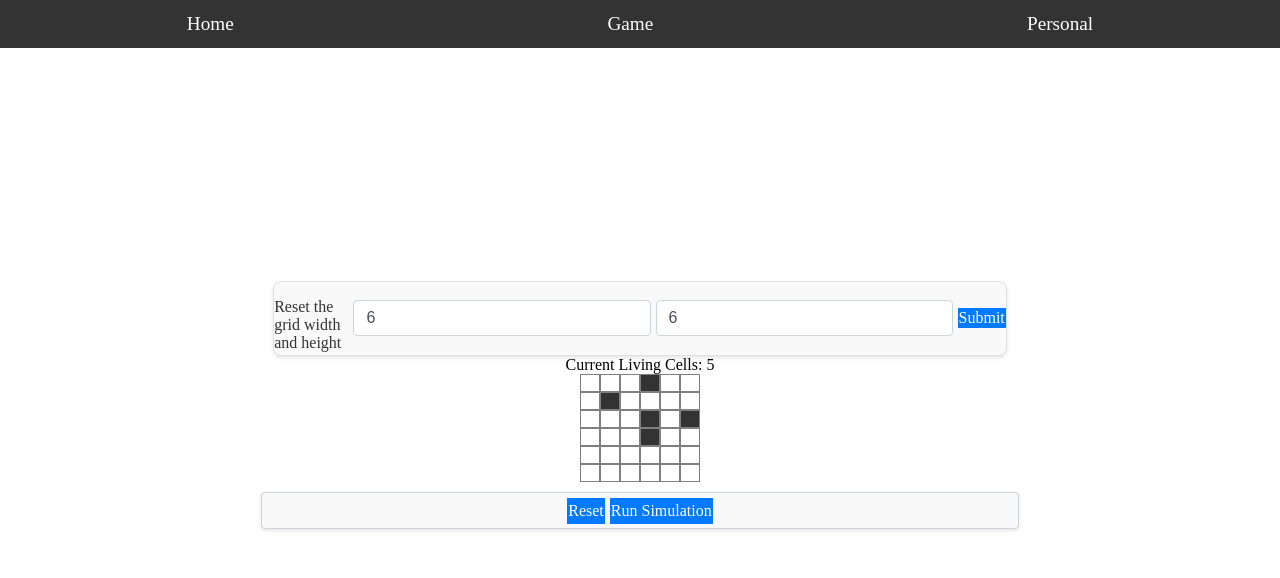
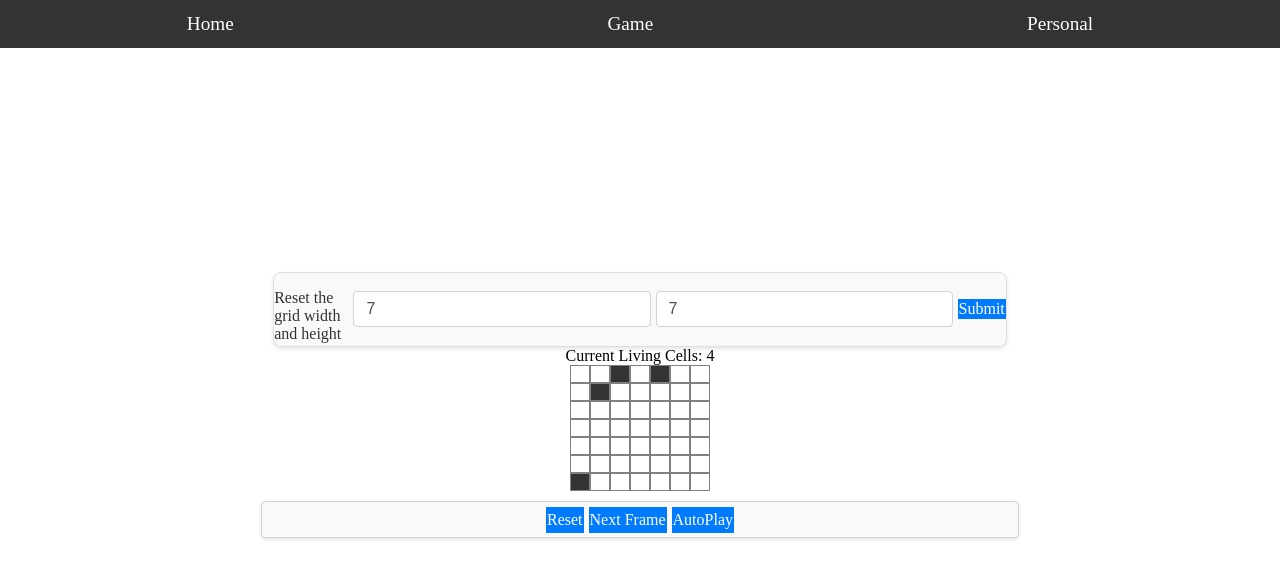
Before and after one commit to lilaxuan/Conway-s-Game-of-Life, a React (Vite) app: page /grid in a window 1280 px wide. Shown: the top 578 px of the page. Built offline with nearby package versions, Linux system fonts and the light colour scheme.

Commit message:
Finish Implementating AutoPlay functionalitiy

```diff
--- a/src/GridLayout.jsx
+++ b/src/GridLayout.jsx
@@ -24,8 +24,8 @@ const initialGridState = (rows, cols) => {
 
 
 export default function GridLayout() {
-    const INITIAL_ROWS = 6;
-    const INITIAL_COLS = 6;
+    const INITIAL_ROWS = 7;
+    const INITIAL_COLS = 7;
     const [rows, setRows] = useState(INITIAL_ROWS);
     const [cols, setCols] = useState(INITIAL_COLS);
     const [inputRows, setInputRows] = useState(INITIAL_ROWS); // save the input values
@@ -36,12 +36,12 @@ export default function GridLayout() {
     // const [count, setCount] = useState(0);
     const { count, setCount } = useCount();
     const [boxComponents, setBoxComponents] = useState(buildGrid(grid, rows, cols));
+    const [autoPlay, setAutoPlay] = useState(false);
 
 
     useEffect(() => {
         const count = countLivingCells(grid);
         setCount(count);
-        setBoxComponents(buildGrid(grid, rows, cols));
     }, [grid, rows, cols]);
 
     function countLivingCells(grid) {
@@ -122,6 +122,43 @@ export default function GridLayout() {
     //     setGrid(grid);
     // }
 
+    function autoPlayGame() {
+        setAutoPlay(!autoPlay);
+    }
+
+    // useEffect(() => {
+    //     if (autoPlay === true) {
+    //         console.log('start');
+    //         while (autoPlay === true) {
+    //             runSimulation();
+    //         }
+    //     }
+    //     console.log('stoppp!!!');
+
+    // }, [autoPlay]);
+
+    useEffect(() => {
+        let intervalId;
+
+        if (autoPlay === true) {
+            console.log('start');
+            intervalId = setInterval(runSimulation, 1000); // Run `runSimulation` every 100ms (1 second)
+        } else {
+            console.log('stoppp!!!');
+            if (intervalId) {
+                clearInterval(intervalId); // Clear interval if autoPlay is false
+            }
+        }
+
+        // Cleanup function to clear interval when the component unmounts or autoPlay changes
+        return () => {
+            if (intervalId) {
+                clearInterval(intervalId);
+            }
+        };
+    }, [autoPlay, grid]); // Dependency array includes autoPlay and grid to re-trigger effect when it changes.
+
+
     function runSimulation() {
         console.log('hihi run simulation: grid: ', grid);
         console.log('hihi run simulation: boxComponent: ', boxComponents);
@@ -144,9 +181,10 @@ export default function GridLayout() {
         // console.log('hihi run simulation: new boxComponents: ', buildGrid(newGrid, rows, cols));
     }
 
-    useEffect(() => {
-        console.log("hihi run simulation: count changed to current value", count); // Check the updated count here
-    }, [count]);
+    // useEffect(() => {
+    //     console.log("hihi run simulation: count changed to current value", count); // Check the updated count here
+    // }, [count]);
+
 
     // check the number of living neighbors cells and dead neighbor cells of a cell (i, j)
     function countLivingNeighbors(grid, i, j) {
@@ -243,7 +281,8 @@ export default function GridLayout() {
             </div>
             <div className='form-container form-control-bottom'>
                 <button id='grid-button' onClick={resetGrid} className="btn btn-primary">Reset</button>
-                <button id='grid-button' onClick={() => runSimulation()} className="btn btn-primary">Run Simulation</button>
+                <button id='grid-button' onClick={runSimulation} className="btn btn-primary">Next Frame</button>
+                <button id='grid-button' onClick={autoPlayGame} className="btn btn-primary">AutoPlay</button>
             </div>
         </div>
     )
```
